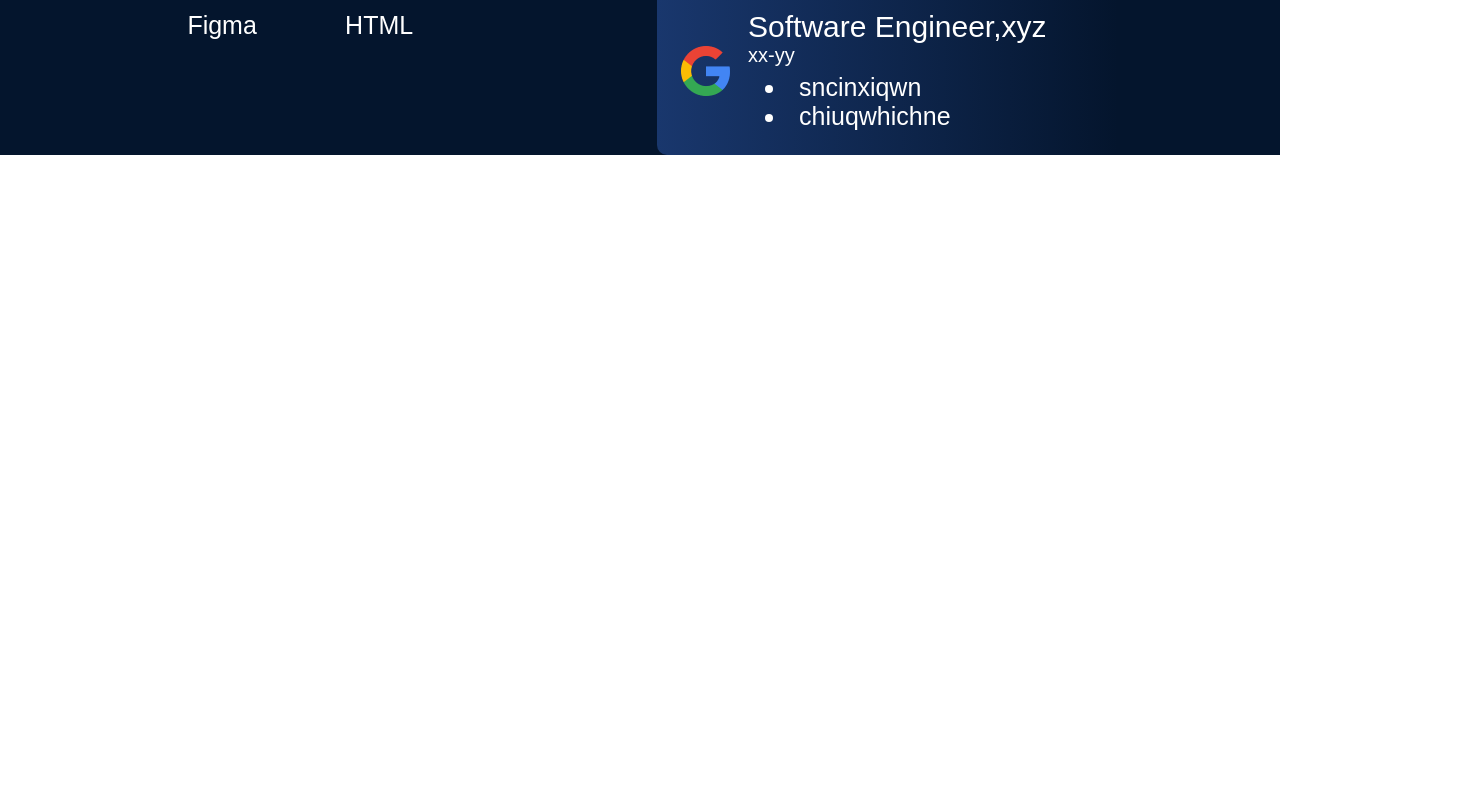
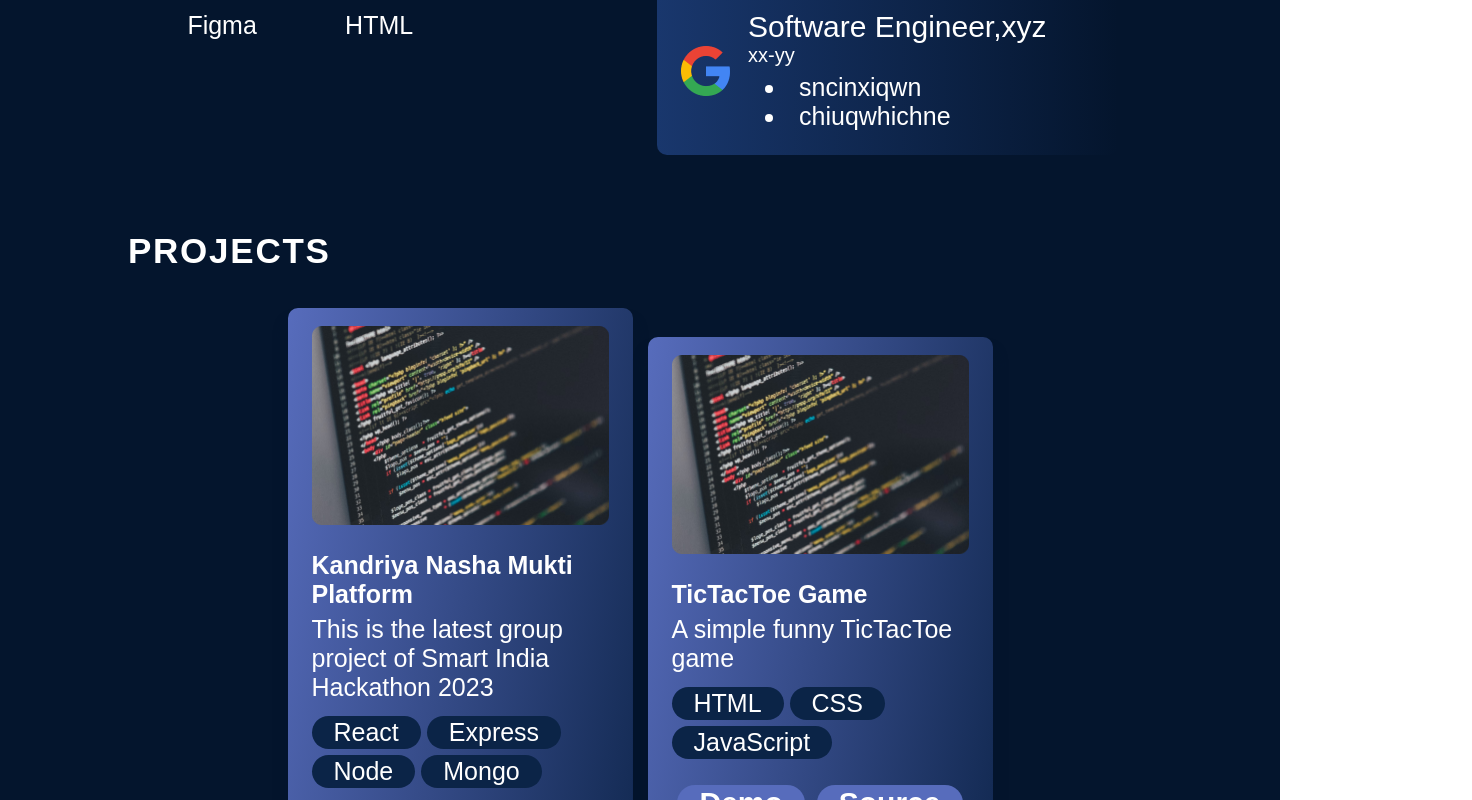
Before and after one commit to dipa-ghosh11/Portfolio, a React (Vite) app: page / in a window 1280 px wide. Shown: the part 2000-2800 px from the top of the page, 1472 px wide, since content can reach past the window. Before the commit the page ends 2155 px from the top, so only its background shows below. Built offline with nearby package versions, Linux system fonts and the light colour scheme; the HTML template or start-up script is replaced by a standard one.

Commit message:
Projects section added

```diff
--- a/src/App.jsx
+++ b/src/App.jsx
@@ -3,6 +3,7 @@ import styles from './App.module.css';
 import {Hero} from './components/Hero/Hero';
 import {About} from './components/About/About';
 import {Experience} from './components/Experience/Exerience'
+import { Project } from './components/Projects/Project';
 
 function App() {
 
@@ -12,6 +13,7 @@ function App() {
     <Hero/>
     <About />
     <Experience />
+    <Project />
   </div>)
 }
 
--- a/src/App.module.css
+++ b/src/App.module.css
@@ -6,4 +6,5 @@
     width: 100%;
     height: 100%;
     /* color: wheat; */
+    overflow: hidden;
 }
--- /dev/null
+++ b/src/Data/Projects.json
@@ -0,0 +1,26 @@
+[
+    {
+        "title":"Kandriya Nasha Mukti Platform",
+        "imageSrc": "project/project.png",
+        "description":"This is the latest group project of Smart India Hackathon 2023",
+        "skills":["React","Express" ,"Node","Mongo"],
+        "demo":"",
+        "source":"https://github.com/dipa-ghosh11/nmdb-sih"
+    },
+    {
+        "title":"TicTacToe Game",
+        "imageSrc": "project/project.png",
+        "description":"A simple funny TicTacToe game",
+        "skills":["HTML","CSS","JavaScript"],
+        "demo":"",
+        "source":"https://github.com/dipa-ghosh11/TicTacToe"
+    },
+    {
+        "title":"Portfolio Project",
+        "imageSrc": "project/project.png",
+        "description":"A animated portfolio",
+        "skills":["React","CSS"],
+        "demo":"",
+        "source":"https://github.com/dipa-ghosh11/Portfolio"
+    }
+]
--- /dev/null
+++ b/src/components/Projects/Project.jsx
@@ -0,0 +1,19 @@
+import React from 'react'
+import projects from '../../Data/Projects.json'
+import styles from'./Project.module.css'
+import { ProjectCard } from './ProjectCard'
+
+export const Project = () => {
+  return (
+    <section className={styles.container} id="projects">
+        <h2 className={styles.title}>Projects</h2>
+        <div className={styles.projects}>
+            {
+                projects.map((project,id)=>{
+                    return <ProjectCard key={id} project={project}/>;
+                })
+            }
+        </div>
+    </section>
+  );
+};
--- /dev/null
+++ b/src/components/Projects/Project.module.css
@@ -0,0 +1,25 @@
+@import "../../vars.css";
+
+.container{
+    margin-top: 76px;
+    color: var(--color-text);
+    margin-left: 10%;
+    margin-right: 10%;
+}
+
+.title{
+    font-size: 35px;
+    font-weight: 700;
+    letter-spacing: 1.75px;
+    text-transform: uppercase;
+}
+.projects{
+    margin-top: 37px;
+    display: flex;
+    flex-direction: row;
+    flex-wrap: wrap;
+    align-items: center;
+    justify-content: center;
+    gap: 15px;
+    width: 100%;
+}
--- /dev/null
+++ b/src/components/Projects/ProjectCard.jsx
@@ -0,0 +1,24 @@
+import React from 'react'
+import {getImageUrl} from '../../utlis';
+import styles from './ProjectCard.module.css';
+
+export const ProjectCard = ({project:{title,imageSrc,description,skills,demo,source},}) => {
+  return (
+                    <div className={styles.container}>
+                        <img src={getImageUrl(imageSrc)} alt={`Image of ${title}`} className={styles.image} />
+                        <h3 className={styles.title}>{title}</h3>
+                        <p className={styles.description}>{description}</p>
+                        <ul className={styles.skills}>
+                            {
+                                skills.map((skill,id)=>{
+                                   return(  <li  className={styles.skill}key={id}>{skill}</li>);
+                                })
+                            }
+                        </ul>
+                        <div className={styles.links}>
+                            <a href={demo} className={styles.link}>Demo</a>
+                            <a href={source} className={styles.link}>Source</a>
+                        </div>
+                    </div>
+  );
+};
--- /dev/null
+++ b/src/components/Projects/ProjectCard.module.css
@@ -0,0 +1,58 @@
+@import "../../vars.css";
+
+.container{
+    display: flex;
+    flex-direction: column;
+    border-radius: 10px;
+    background: linear-gradient(100deg, #576cbc 0%, #132a53 100%);
+    box-shadow: 0 16px 14px 0 #04152d;
+    padding: 18px 24px;
+    max-width: 345px;
+    /* overflow: hidden; */
+}
+.image{
+    margin-bottom: 26px;
+}
+.title{
+    font-size: 25px;
+    font-weight: 700;
+}
+
+.description{
+    margin-top: 6px;
+    font-size: 25px;
+    font-weight: 400;
+}
+
+.skills{
+    width: 100%;
+    margin-top: 14px;
+    display: flex;
+    flex-direction: row;
+    flex-wrap: wrap;
+    gap:6px;
+    list-style: none;
+}
+.skill{
+    font-size: 25px;
+    font-weight: 400;
+    border-radius: 100px;
+    background: var(--color-dark);
+    padding: 2px 22px;
+}
+
+.links{
+    width: 100%;
+    margin-top: 26px;
+    display: flex;
+    justify-content: space-around;
+}
+.link{
+    text-decoration: none;
+    color: var(--color-text);
+    font-size: 30px;
+    font-weight: 600;
+    border-radius: 100px;
+    background: var(--color-primary);
+    padding: 1px 22px;
+}
```
Also changed, not shown: assets/project/project.png.
